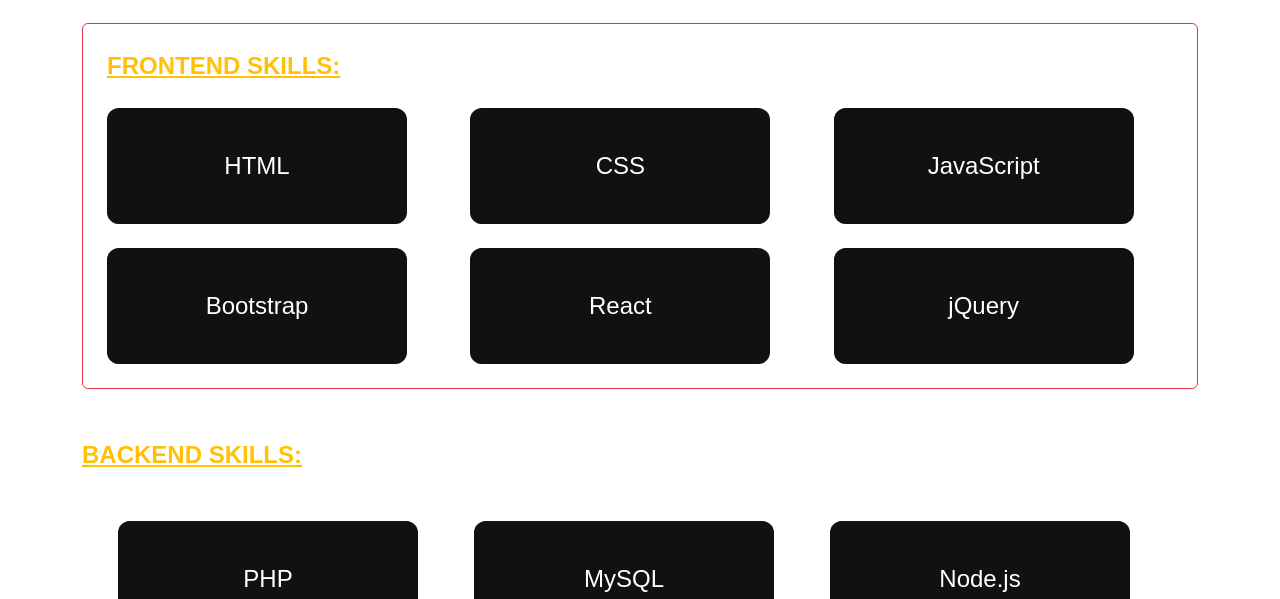
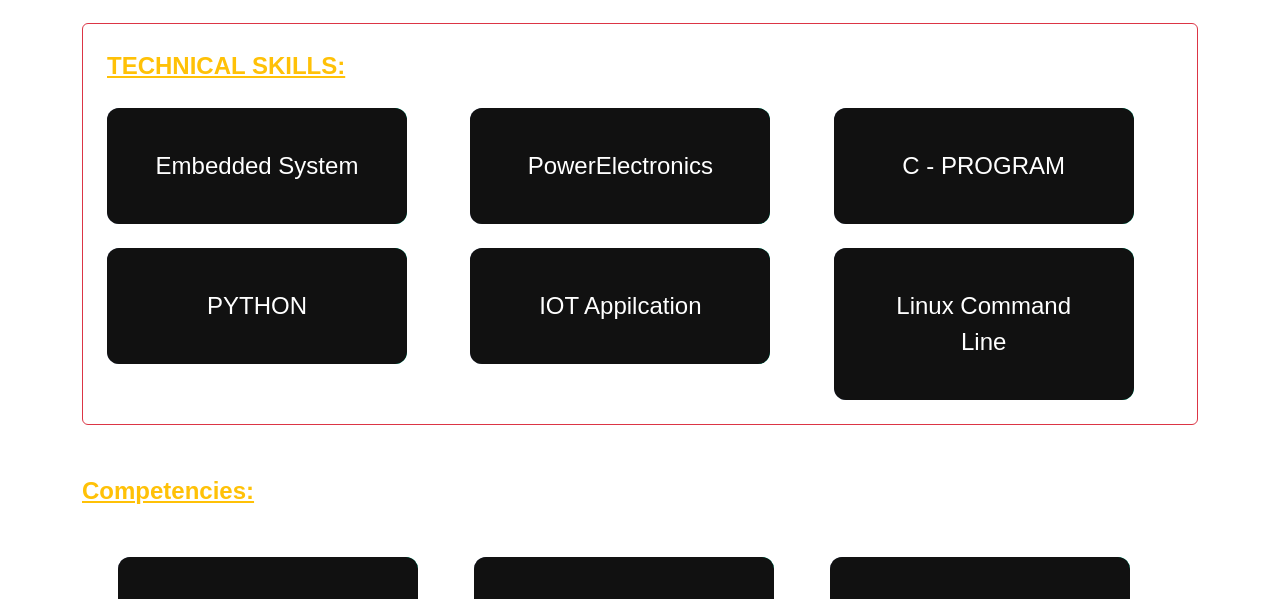
Before and after one commit to VigneshTachyon/MY-PORTFOLIO-, a plain HTML site: page skills.html in a window 1280 px wide. Shown: the part 201-800 px from the top of the page. Drawn offline with nearby package versions, Linux system fonts and the light colour scheme.

Commit message:
Update skills.html

```diff
--- a/skills.html
+++ b/skills.html
@@ -88,33 +88,33 @@
 <div class="border border-danger p-4 mb-5 rounded">
 
   <div class="text-warning fs-4 fw-bold text-decoration-underline mb-4 text-start">
-    FRONTEND SKILLS:
+    TECHNICAL SKILLS:
   </div>
 
   <div class="row g-4">
 
     <div class="col-md-4">
-      <div class="card-custom skills">HTML</div>
+      <div class="card-custom skills">Embedded System</div>
     </div>
 
     <div class="col-md-4">
-      <div class="card-custom skills">CSS</div>
+      <div class="card-custom skills">PowerElectronics</div>
     </div>
 
     <div class="col-md-4">
-      <div class="card-custom skills">JavaScript</div>
+      <div class="card-custom skills">C - PROGRAM</div>
     </div>
 
     <div class="col-md-4">
-      <div class="card-custom skills">Bootstrap</div>
+      <div class="card-custom skills">PYTHON</div>
     </div>
 
     <div class="col-md-4">
-      <div class="card-custom skills">React</div>
+      <div class="card-custom skills">IOT Appilcation</div>
     </div>
 
     <div class="col-md-4">
-      <div class="card-custom skills">jQuery</div>
+      <div class="card-custom skills">Linux Command Line</div>
     </div>
 
   </div>
@@ -124,21 +124,21 @@
 
 
 <div class="text-warning fs-4 fw-bold text-decoration-underline mt-5 text-start">
-  BACKEND SKILLS:
+ Competencies:
 </div>
 
 <div class="row g-4 m-4">
 
   <div class="col-md-4">
-    <div class="card-custom skills">PHP</div>
+    <div class="card-custom skills">IoT Basics (MQTT, Cloud Integration)</div>
   </div>
 
   <div class="col-md-4">
-    <div class="card-custom skills">MySQL</div>
+    <div class="card-custom skills">Sensor Integration & Calibration</div>
   </div>
 
   <div class="col-md-4">
-    <div class="card-custom skills">Node.js</div>
+    <div class="card-custom skills">Git & Version Control</div>
   </div>
 
 </div>
```
